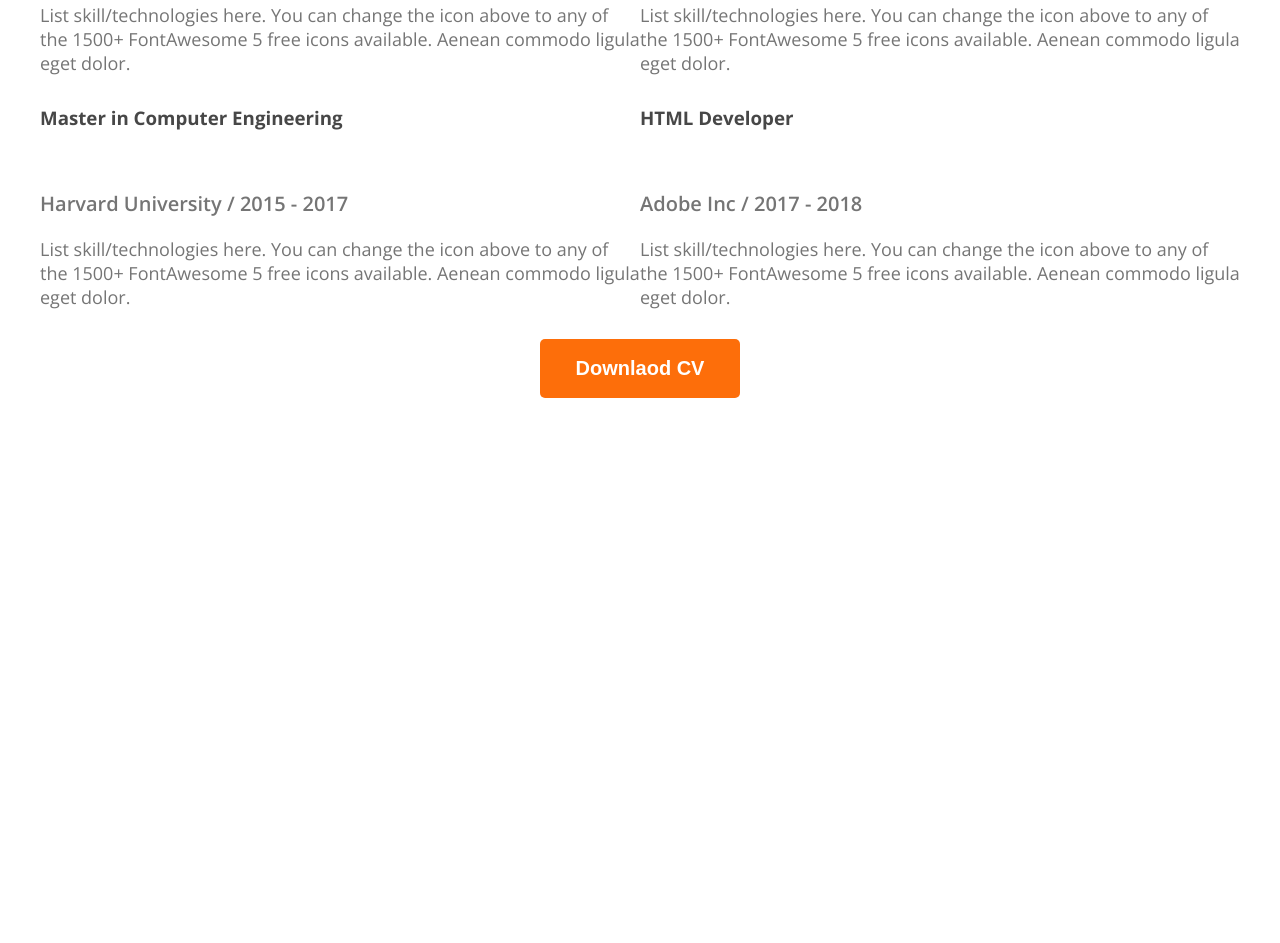
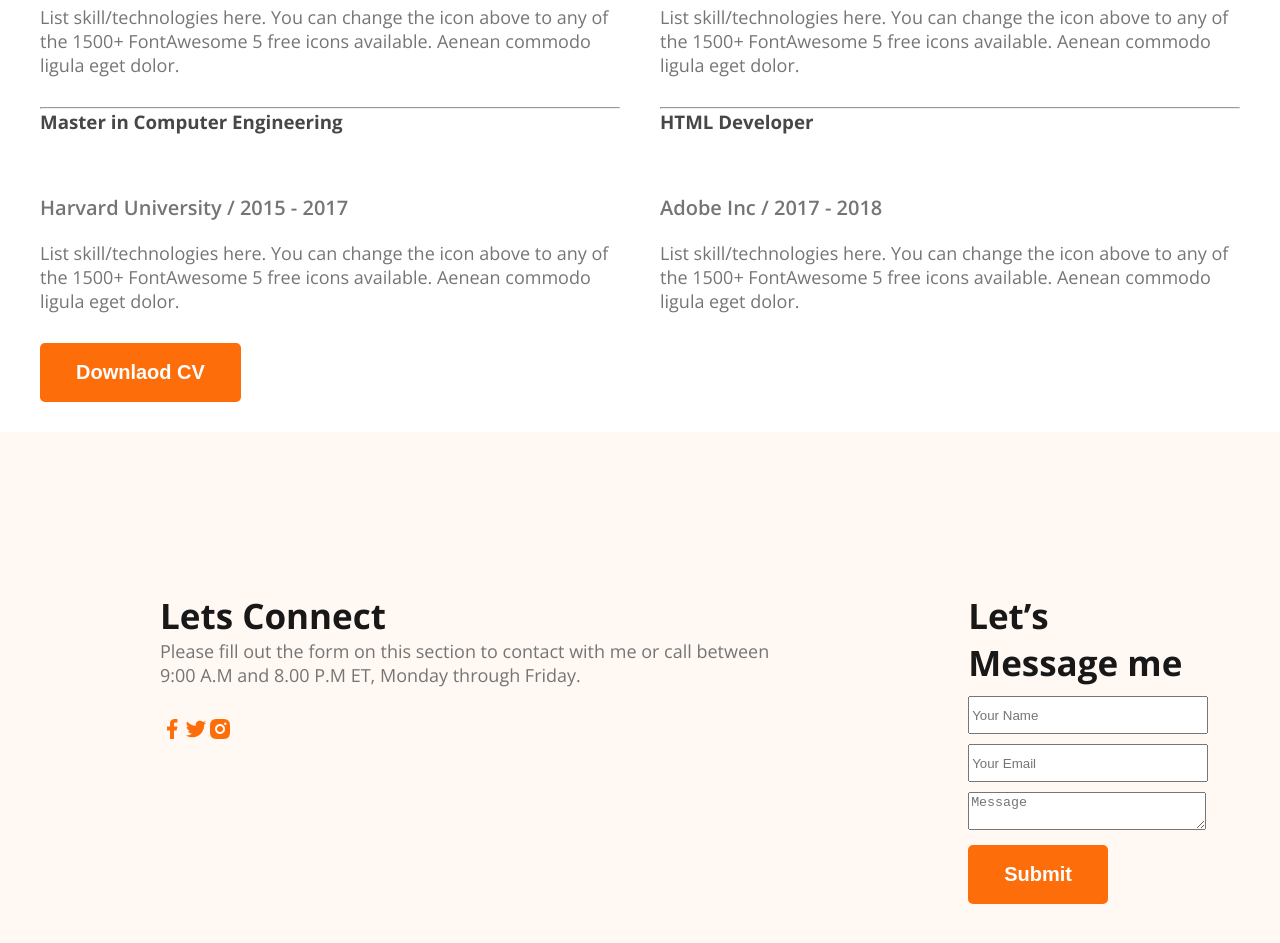
Before and after one commit to sabbir804/Portfolio-Project, a plain HTML site: page index.html in a window 1280 px wide. Shown: the part 3029-3972 px from the top of the page. Before the commit the page ends 3457 px from the top, so only its background shows below. Drawn offline with nearby package versions, Linux system fonts and the light colour scheme.

Commit message:
commit 5

```diff
--- a/index.html
+++ b/index.html
@@ -117,12 +117,13 @@
                         <h4>Harvard University / 2015 - 2017</h4>
                         <p class="section-description">List skill/technologies here. You can change the icon above
                             to any of the 1500+ FontAwesome 5 free icons available. Aenean commodo ligula eget dolor.</p>
+                            <hr>
                     </div>
                     <div class="experience-items">
                         <h3>Master in Computer Engineering</h3>
                         <h4>Harvard University / 2015 - 2017</h4>
                         <p class="section-description">List skill/technologies here. You can change the icon above
-                            to any of the 1500+ FontAwesome 5 free icons available. Aenean commodo ligula eget dolor.</p>
+                            to any of the 1500+ FontAwesome 5 free icons available. Aenean commodo ligula eget dolor.</p><hr>
                     </div>
                     <div class="experience-items">
                         <h3>Master in Computer Engineering</h3>
@@ -139,13 +140,13 @@
                         <h3>Sr. Font End Developer</h3>
                         <h4>Apple Inc / 2020 - Current</h4>
                         <p class="section-description">List skill/technologies here. You can change the icon above
-                            to any of the 1500+ FontAwesome 5 free icons available. Aenean commodo ligula eget dolor.</p>
+                            to any of the 1500+ FontAwesome 5 free icons available. Aenean commodo ligula eget dolor.</p><hr>
                     </div>
                     <div class="experience-items">
                         <h3>Jr. Font End Developer</h3>
                         <h4>Dribbble Inc / 2018 - 2022</h4>
                         <p class="section-description">List skill/technologies here. You can change the icon above
-                            to any of the 1500+ FontAwesome 5 free icons available. Aenean commodo ligula eget dolor.</p>
+                            to any of the 1500+ FontAwesome 5 free icons available. Aenean commodo ligula eget dolor.</p><hr>
                     </div>
                     <div class="experience-items">
                         <h3>HTML Developer</h3>
@@ -161,10 +162,23 @@
             <div class="marginauto"><a href=""><button class="btn-universal">Downlaod CV</button></a></div>
          </section>
         <!-- Experience Section Start -->
-
+</main>
     </main>
     <footer>
-
+        <section class="footer-section">
+            <div >
+                <h2 class="footer-title footer-let-connect">Lets Connect</h2>
+                <p class="section-description">Please fill out the form on this section to contact with me or call between 9:00 A.M and 8.00 P.M ET, Monday through Friday.</p>
+                <div class="footer-icon"><a href=""><img src="images/icons/facebook.png" alt=""></a><a href=""><img src="images/icons/twitter.png" alt=""></a><a href=""><img src="images/icons/insta.png" alt=""></a></div>
+            </div>
+            <div class="footer-message">
+                <h2 class="footer-title">Let’s Message me</h2>
+                <input class="bolok" type="text" placeholder="Your Name">
+                <input class="bolok" type="email" placeholder="Your Email">
+                <textarea class="bolok" name="" id="" placeholder="Message"></textarea>
+                <div class="submit-btn"><a href=""><button class="btn-universal">Submit</button></a></div>
+            </div>
+        </section>
     </footer>
 </body>
 </html>
--- a/style.css
+++ b/style.css
@@ -216,6 +216,7 @@ nav li a{
 /* Experience Section Start */
 .experience-section{
     margin: 0 auto;
+    gap: 20px;
     padding-bottom: 30px;
     max-width: 150vh;
 }
@@ -224,7 +225,6 @@ nav li a{
     padding-bottom: 50px;
 }
 .experience-right-colm h2, .experience-left-colm h2{
-
     margin-bottom: 30px;
     font-size: 30px;
     font-weight: bold;
@@ -246,9 +246,46 @@ nav li a{
 
 .experience-both-colm{
     display: flex;
+    gap: 40px;
 }
 
-.marginauto{
+
+
+
+/* Footer Section Start */
+footer{
+    background-color: #FFF8F3;
+}
+.footer-title{
+    font-size: 35px;
+    font-weight: bold;
+    color: #181818;
+}
+footer input[type="text"]{
     display: block;
-    text-align: center;
+    margin: 10px 0;
+    width: 100%;
+    height: 5%;
 }
+footer input[type="email"]{
+    margin-bottom: 10px;
+    width: 100%;
+    height: 5%;
+}
+footer textarea{
+    margin-bottom: 10px;
+    width: 100%;
+    height: 5%;
+}
+.footer-section{
+    argin: 0 auto;
+    height: 100vh;
+    max-width: 150vh;
+    display: flex;
+    justify-content: space-around;
+}
+
+
+.footer-section >div{
+    padding: 20vh 0 0 20vh;
+}
```
